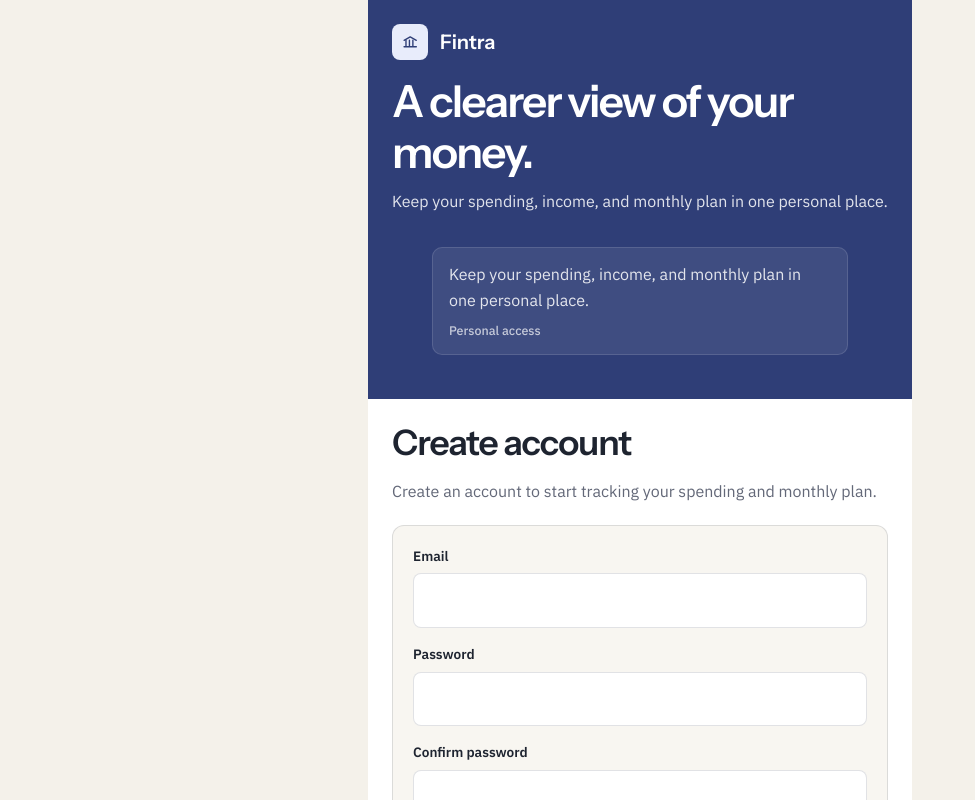
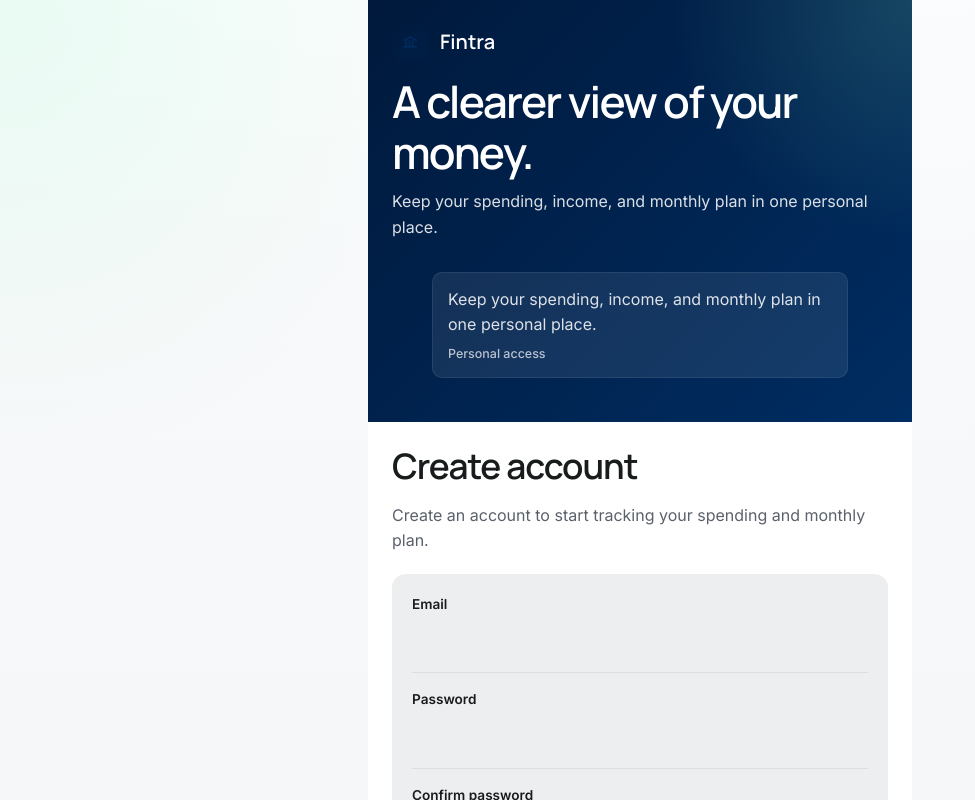
Before and after one commit to leonardoheise-rgb/fintra, a React (Vite) app in the folder frontend/: page /sign-up in a window 1280 px wide. Shown: the top 800 px of the page, without its empty margins (0-975 px from the left). Built offline with nearby package versions, Linux system fonts and the light colour scheme; no server answers.

Commit message:
Align UI with editorial ledger design

```diff
--- a/frontend/src/shared/styles/global.css
+++ b/frontend/src/shared/styles/global.css
@@ -1,4 +1,4 @@
-@import url('https://fonts.googleapis.com/css2?family=IBM+Plex+Sans:wght@400;500;600;700&family=Instrument+Sans:wght@500;600;700&display=swap');
+@import url('https://fonts.googleapis.com/css2?family=Inter:wght@400;500;600;700&family=Manrope:wght@500;600;700;800&display=swap');
 
 :root {
   color: var(--color-on-surface);
@@ -26,7 +26,9 @@
   margin: 0;
   min-width: 320px;
   min-height: 100vh;
-  background: var(--color-surface);
+  background:
+    radial-gradient(circle at top left, rgba(139, 248, 194, 0.16), transparent 28%),
+    linear-gradient(180deg, #fbfcfd 0%, var(--color-surface) 24%, #f4f6f8 100%);
   color: var(--color-on-surface);
 }
 
@@ -52,7 +54,7 @@
 input:focus-visible,
 select:focus-visible,
 textarea:focus-visible {
-  outline: 2px solid rgba(47, 62, 119, 0.28);
+  outline: 2px solid rgba(0, 45, 98, 0.22);
   outline-offset: 2px;
 }
 
@@ -80,7 +82,7 @@
 .app-shell {
   position: relative;
   min-height: 100vh;
-  background: var(--color-surface);
+  background: transparent;
 }
 
 .sidebar__scrim {
@@ -100,10 +102,10 @@
   align-content: space-between;
   gap: 1rem;
   width: min(18rem, calc(100vw - 2rem));
-  padding: 1rem;
-  background: var(--color-surface-container-lowest);
-  border-right: 1px solid var(--color-outline-soft);
-  box-shadow: 0 14px 28px rgba(30, 36, 48, 0.14);
+  padding: 1.125rem;
+  background: var(--glass-surface);
+  backdrop-filter: blur(12px);
+  box-shadow: var(--shadow-floating);
   transform: translateX(-100%);
   transition: transform 160ms ease;
 }
@@ -123,8 +125,7 @@
   align-items: flex-start;
   justify-content: space-between;
   gap: 0.75rem;
-  padding-bottom: 0.9rem;
-  border-bottom: 1px solid var(--color-outline-soft);
+  padding-bottom: 1rem;
 }
 
 .sidebar__brand-row {
@@ -140,8 +141,8 @@
   justify-content: center;
   width: 2.25rem;
   height: 2.25rem;
-  border-radius: 0.5rem;
-  background: var(--color-primary-fixed);
+  border-radius: 0.625rem;
+  background: linear-gradient(135deg, rgba(0, 25, 60, 0.08), rgba(0, 45, 98, 0.16));
   color: var(--color-primary-container);
 }
 
@@ -178,10 +179,10 @@
   justify-content: center;
   width: 2.25rem;
   height: 2.25rem;
-  border: 1px solid var(--color-outline-soft);
   border-radius: 0.5rem;
-  background: var(--color-surface-container-lowest);
+  background: rgba(255, 255, 255, 0.74);
   color: var(--color-on-surface-variant);
+  box-shadow: inset 0 0 0 1px var(--color-outline-soft);
 }
 
 .sidebar__nav {
@@ -224,8 +225,8 @@
 }
 
 .sidebar__item--drawer.sidebar__item--active {
-  border-color: rgba(47, 62, 119, 0.14);
-  background: var(--color-primary-fixed);
+  border-color: transparent;
+  background: linear-gradient(135deg, rgba(0, 25, 60, 0.08), rgba(0, 45, 98, 0.14));
   color: var(--color-primary-container);
 }
 
@@ -259,10 +260,10 @@
 
 .main-panel {
   display: grid;
-  gap: 1rem;
-  width: min(100%, 44rem);
+  gap: 1.35rem;
+  width: min(100%, 46rem);
   margin: 0 auto;
-  padding: 0.75rem 1rem 5.5rem;
+  padding: 1rem 1rem 5.75rem;
 }
 
 .topbar {
@@ -279,10 +280,12 @@
   justify-content: center;
   width: 2.75rem;
   height: 2.75rem;
-  border: 1px solid var(--color-outline-soft);
   border-radius: 0.625rem;
-  background: var(--color-surface-container-lowest);
+  background: rgba(255, 255, 255, 0.72);
   color: var(--color-primary-container);
+  box-shadow:
+    inset 0 0 0 1px var(--color-outline-soft),
+    var(--shadow-soft);
 }
 
 .topbar__intro {
@@ -341,11 +344,11 @@
   bottom: 0.75rem;
   z-index: 10;
   width: min(calc(100% - 1.5rem), 44rem);
-  padding: 0.375rem;
-  background: var(--color-surface-container-lowest);
-  border: 1px solid var(--color-outline-soft);
-  border-radius: 0.875rem;
-  box-shadow: 0 6px 20px rgba(30, 36, 48, 0.12);
+  padding: 0.45rem;
+  background: var(--glass-surface);
+  backdrop-filter: blur(12px);
+  border-radius: 1rem;
+  box-shadow: var(--shadow-floating);
   transform: translateX(-50%);
 }
 
@@ -374,8 +377,8 @@
 }
 
 .sidebar__item--bottom.sidebar__item--active {
-  border-color: rgba(47, 62, 119, 0.14);
-  background: var(--color-primary-fixed);
+  border-color: transparent;
+  background: linear-gradient(135deg, rgba(0, 25, 60, 0.08), rgba(0, 45, 98, 0.14));
   color: var(--color-primary-container);
 }
 
@@ -390,11 +393,17 @@
 .insight-panel {
   display: grid;
   gap: 0.85rem;
-  padding: 1.25rem;
-  border: 1px solid var(--color-outline-soft);
-  border-radius: 0.75rem;
+  padding: 1.35rem;
+  border-radius: 1rem;
   background: var(--color-surface-container-lowest);
   box-shadow: var(--shadow-soft);
+}
+
+.hero-panel {
+  background:
+    linear-gradient(135deg, rgba(0, 25, 60, 0.94), rgba(0, 45, 98, 0.92)),
+    var(--color-surface-container-lowest);
+  color: var(--color-on-primary);
 }
 
 .hero-panel h2,
@@ -417,10 +426,10 @@
 
 .metric-value {
   margin-top: 0.25rem;
-  font-size: clamp(2.25rem, 9vw, 3rem);
-  font-weight: 600;
+  font-size: clamp(2.6rem, 10vw, 3.5rem);
+  font-weight: 800;
   letter-spacing: -0.04em;
-  color: var(--color-primary-container);
+  color: currentColor;
 }
 
 .available-balance-panel__header,
@@ -438,13 +447,13 @@
   display: grid;
   gap: 0.35rem;
   padding: 0.875rem;
-  border: 1px solid var(--color-outline-soft);
   border-radius: 0.625rem;
-  background: var(--color-surface-container-low);
+  background: rgba(255, 255, 255, 0.08);
+  box-shadow: inset 0 0 0 1px rgba(255, 255, 255, 0.08);
 }
 
 .available-balance-list__item span {
-  color: var(--color-on-surface-variant);
+  color: rgba(255, 255, 255, 0.72);
   font-size: 0.8rem;
   font-weight: 500;
 }
@@ -453,6 +462,7 @@
   font-family: var(--font-headline);
   font-size: 1rem;
   letter-spacing: -0.03em;
+  color: var(--color-on-primary);
 }
 
 .section-heading {
@@ -481,7 +491,7 @@
   min-height: 2.875rem;
   padding: 0.75rem 1rem;
   border: 1px solid transparent;
-  border-radius: 0.625rem;
+  border-radius: 0.375rem;
   font-weight: 600;
   transition:
     background-color 150ms ease,
@@ -490,22 +500,23 @@
 }
 
 .primary-button {
-  background: var(--color-primary-container);
+  background: var(--gradient-primary);
   color: var(--color-on-primary);
+  box-shadow: var(--shadow-soft);
 }
 
 .primary-button:hover {
-  background: var(--color-primary);
+  filter: brightness(1.04);
 }
 
 .secondary-button {
-  background: var(--color-surface-container-lowest);
+  background: rgba(255, 255, 255, 0.6);
   border-color: var(--color-outline-soft);
   color: var(--color-on-surface);
 }
 
 .secondary-button:hover {
-  background: var(--color-surface-container-low);
+  background: rgba(255, 255, 255, 0.9);
 }
 
 .primary-button:disabled,
@@ -524,8 +535,7 @@
   display: grid;
   gap: 0.75rem;
   padding: 1rem;
-  border: 1px solid var(--color-outline-soft);
-  border-radius: 0.75rem;
+  border-radius: 0.9rem;
   background: var(--color-surface-container-lowest);
   box-shadow: var(--shadow-soft);
 }
@@ -571,7 +581,7 @@
   height: 0.4rem;
   overflow: hidden;
   border-radius: 999px;
-  background: rgba(99, 104, 120, 0.18);
+  background: var(--color-surface-container-highest);
 }
 
 .budget-card__fill {
@@ -580,11 +590,11 @@
 }
 
 .budget-card__fill--under {
-  background: #c18c35;
+  background: rgba(0, 108, 72, 0.42);
 }
 
 .budget-card__fill--at {
-  background: var(--color-secondary);
+  background: var(--color-secondary-fixed);
 }
 
 .budget-card__fill--over {
@@ -612,8 +622,7 @@
   gap: 0.875rem;
   align-items: center;
   padding: 1rem;
-  border: 1px solid var(--color-outline-soft);
-  border-radius: 0.75rem;
+  border-radius: 0.9rem;
   background: var(--color-surface-container-lowest);
   box-shadow: var(--shadow-soft);
 }
@@ -643,7 +652,7 @@
   min-height: 100vh;
   width: min(100%, 34rem);
   margin: 0 auto;
-  background: var(--color-surface-container-lowest);
+  background: transparent;
 }
 
 .auth-page__hero {
@@ -651,7 +660,9 @@
   gap: 1rem;
   padding: 1.5rem 1.5rem 1.75rem;
   color: #ffffff;
-  background: var(--color-primary-container);
+  background:
+    radial-gradient(circle at top right, rgba(139, 248, 194, 0.16), transparent 35%),
+    var(--gradient-primary);
 }
 
 .auth-page__hero::before,
@@ -708,9 +719,9 @@
   display: grid;
   gap: 0.45rem;
   padding: 0.9rem 1rem;
-  border: 1px solid rgba(255, 255, 255, 0.12);
   border-radius: 0.625rem;
   background: rgba(255, 255, 255, 0.08);
+  box-shadow: inset 0 0 0 1px rgba(255, 255, 255, 0.08);
 }
 
 .auth-page__highlight span,
@@ -755,9 +766,8 @@
   gap: 1rem;
   margin-top: 0.25rem;
   padding: 1.25rem;
-  border: 1px solid var(--color-outline-soft);
-  border-radius: 0.75rem;
-  background: var(--color-surface-container-low);
+  border-radius: 0.875rem;
+  background: var(--color-surface-container);
 }
 
 .auth-field {
@@ -773,16 +783,17 @@
 
 .auth-field input {
   min-height: 3.25rem;
-  padding: 0.9rem 1rem;
-  border: 1px solid var(--color-outline-soft);
-  border-radius: 0.5rem;
-  background: var(--color-surface-container-lowest);
+  padding: 0.95rem 0 0.7rem;
+  border: 0;
+  border-bottom: 1px solid rgba(196, 198, 209, 0.4);
+  border-radius: 0;
+  background: transparent;
   color: var(--color-on-surface);
 }
 
 .auth-field input:focus {
-  border-color: rgba(47, 62, 119, 0.28);
-  box-shadow: inset 0 0 0 1px rgba(47, 62, 119, 0.12);
+  border-color: var(--color-primary);
+  box-shadow: inset 0 -1px 0 var(--color-primary);
 }
 
 .auth-form__button {
@@ -814,7 +825,7 @@
 
 @media (min-width: 720px) {
   .main-panel {
-    padding: 1rem 1.25rem 6rem;
+    padding: 1.25rem 1.5rem 6rem;
   }
 
   .available-balance-list,
--- a/frontend/src/shared/styles/tokens.css
+++ b/frontend/src/shared/styles/tokens.css
@@ -1,31 +1,33 @@
 :root {
-  --color-primary: #41518a;
-  --color-primary-container: #2f3e77;
-  --color-primary-fixed: #e8ecfb;
-  --color-primary-fixed-dim: #ced6f2;
-  --color-secondary: #216747;
-  --color-secondary-container: #e6f3eb;
-  --color-secondary-fixed: #bfdacb;
-  --color-surface: #f4f1ea;
-  --color-surface-container: #ebe6dd;
-  --color-surface-container-low: #f8f6f1;
+  --color-primary: #00193c;
+  --color-primary-container: #002d62;
+  --color-primary-fixed: #e4ecf8;
+  --color-primary-fixed-dim: #c8d8ef;
+  --color-secondary: #006c48;
+  --color-secondary-container: #8bf8c2;
+  --color-secondary-fixed: #b4f1d5;
+  --color-surface: #f8f9fa;
+  --color-surface-container: #edeeef;
+  --color-surface-container-low: #f3f4f5;
   --color-surface-container-lowest: #ffffff;
-  --color-surface-container-highest: #d9d2c8;
+  --color-surface-container-highest: #e1e3e4;
   --color-on-primary: #ffffff;
-  --color-on-surface: #1e2430;
-  --color-on-surface-variant: #636878;
+  --color-on-surface: #191c1d;
+  --color-on-surface-variant: #5b616b;
   --color-error: #b83a30;
-  --color-tertiary-fixed: #f6d9d6;
+  --color-tertiary-fixed: #ffdad7;
   --color-warning: #8d641d;
   --color-warning-soft: #f3e7c8;
-  --color-outline-soft: rgba(71, 78, 94, 0.16);
-  --color-primary-wash: rgba(47, 62, 119, 0.08);
-  --color-secondary-wash: rgba(33, 103, 71, 0.08);
-  --color-shadow: rgba(30, 36, 48, 0.12);
-  --shadow-soft: 0 2px 8px rgba(30, 36, 48, 0.08);
-  --shadow-floating: 0 12px 28px rgba(30, 36, 48, 0.12);
-  --radius-panel: 0.75rem;
+  --color-outline-soft: rgba(196, 198, 209, 0.15);
+  --color-primary-wash: rgba(0, 25, 60, 0.06);
+  --color-secondary-wash: rgba(0, 108, 72, 0.08);
+  --color-shadow: rgba(0, 25, 60, 0.08);
+  --gradient-primary: linear-gradient(135deg, #00193c 0%, #002d62 100%);
+  --glass-surface: rgba(255, 255, 255, 0.8);
+  --shadow-soft: 0 12px 32px rgba(0, 25, 60, 0.04);
+  --shadow-floating: 0 24px 48px rgba(0, 25, 60, 0.06);
+  --radius-panel: 0.875rem;
   --radius-card: 0.625rem;
-  --font-headline: 'Instrument Sans', sans-serif;
-  --font-body: 'IBM Plex Sans', sans-serif;
+  --font-headline: 'Manrope', sans-serif;
+  --font-body: 'Inter', sans-serif;
 }
```
Also changed, not shown: frontend/src/features/finance/finance.css (+51 -37 lines).
